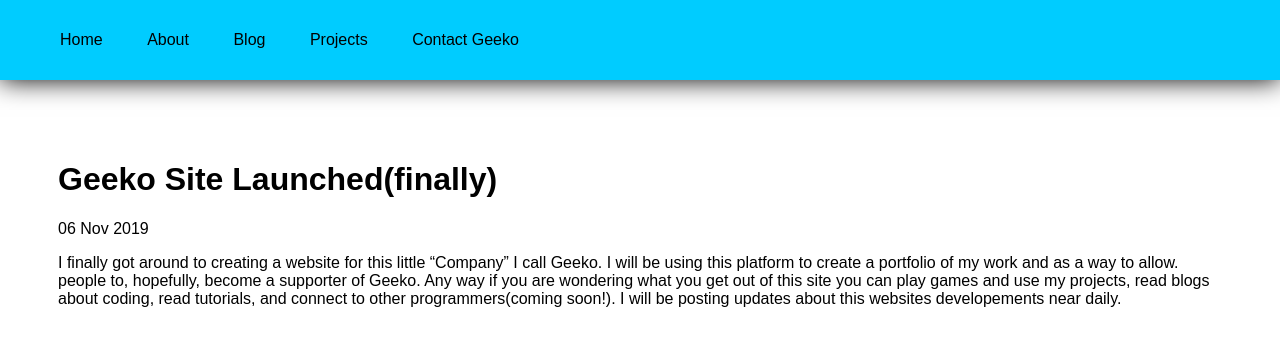
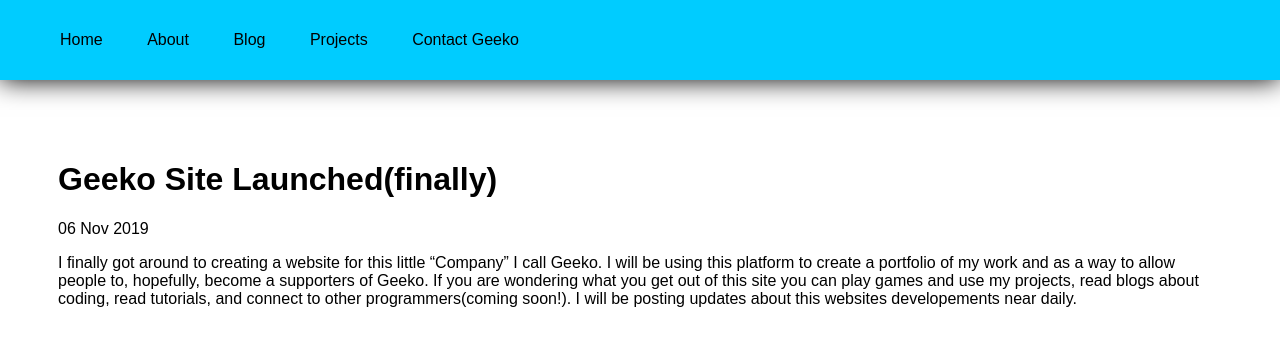
Before and after one commit to Geeko/geeko.github.io, a Jekyll site: the page built from _posts/2019-11-06-Geeko-Site-Launched.md, in a window 1280 px wide. Shown: the top 346 px of the page. Built offline with Jekyll 4.4.1, drawn with Linux system fonts in a browser that asks for light colours.

Commit message:
Update 2019-11-06-Geeko-Site-Launched.md

```diff
--- a/_posts/2019-11-06-Geeko-Site-Launched.md
+++ b/_posts/2019-11-06-Geeko-Site-Launched.md
@@ -3,5 +3,5 @@ layout: post
 title: "Geeko Site Launched(finally)"
 date: 2019-11-06
 ---
-I finally got around to creating a website for this little "Company" I call Geeko. I will be using this platform to create a portfolio of my work and as a way to allow. people to, hopefully, become a supporter of Geeko. Any way if you are wondering what you
+I finally got around to creating a website for this little "Company" I call Geeko. I will be using this platform to create a portfolio of my work and as a way to allow people to, hopefully, become a supporters of Geeko. If you are wondering what you
 get out of this site you can play games and use my projects, read blogs about coding, read tutorials, and connect to other programmers(coming soon!). I will be posting updates about this websites developements near daily.
```
